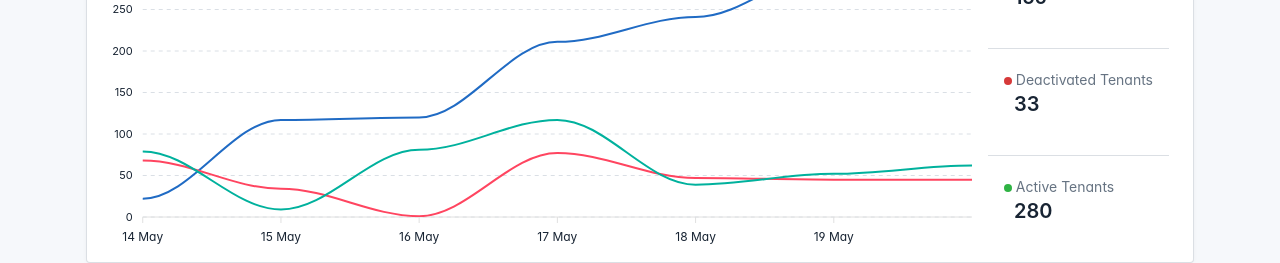
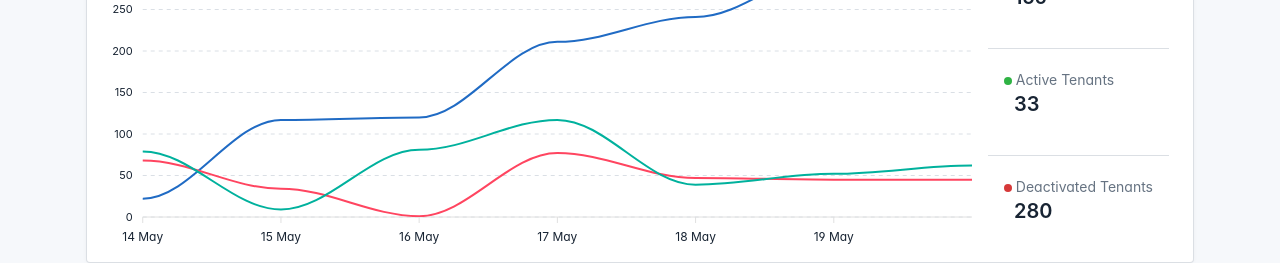
Before and after one commit to TharinduWijayarathna/HRSphere-Admin, a React (Create React App) app: page / in a window 1280 px wide. Shown: the part 235-498 px from the top of the page. Built offline with nearby package versions, Linux system fonts and the light colour scheme; no server answers; sample sign-in values are in the browser's storage; a web font is replaced by a local one.

Commit message:
Chart Changes

```diff
--- a/src/components/charts/UserChart.tsx
+++ b/src/components/charts/UserChart.tsx
@@ -125,7 +125,7 @@ const UserChart: React.FC<{ range: string }> = ({ range }) => {
     return <div id="chart-active-users-2" ref={chartRef}></div>;
 };
 
-const DashboardCard: React.FC = () => {
+const UserChartCard: React.FC = () => {
     const [range, setRange] = useState("Last 7 days");
 
     return (
@@ -160,14 +160,14 @@ const DashboardCard: React.FC = () => {
                                 <div className="h2 text-start">&nbsp; {generateRandomData(1, 300)[0]}</div>
                             </div>
                             <div className="px-3">
-                                <div className="text-muted text-start">
-                                    <span className="status-dot bg-danger"></span> Deactivated Tenants
+                                <div className="text-muted  text-start">
+                                    <span className="status-dot bg-green"></span> Active Tenants
                                 </div>
                                 <div className="h2 text-start">&nbsp; {generateRandomData(1, 300)[0]}</div>
                             </div>
                             <div className="px-3">
-                                <div className="text-muted  text-start">
-                                    <span className="status-dot bg-green"></span> Active Tenants
+                                <div className="text-muted text-start">
+                                    <span className="status-dot bg-danger"></span> Deactivated Tenants
                                 </div>
                                 <div className="h2 text-start">&nbsp; {generateRandomData(1, 300)[0]}</div>
                             </div>
@@ -179,4 +179,4 @@ const DashboardCard: React.FC = () => {
     );
 };
 
-export default DashboardCard;
+export default UserChartCard;
--- a/src/pages/home/Dashboard.tsx
+++ b/src/pages/home/Dashboard.tsx
@@ -1,8 +1,7 @@
 import React, { useEffect } from 'react';
 import AppLayout from '../../layouts/AppLayout';
 import { useNavigate } from 'react-router-dom';
-import UserChart from '../../components/charts/UserChart';
-import DashboardCard from '../../components/charts/UserChart';
+import UserChartCard from '../../components/charts/UserChart';
 
 const Dashboard: React.FC = () => {
 
@@ -16,7 +15,7 @@ const Dashboard: React.FC = () => {
 
   return (
     <AppLayout>
-      <DashboardCard />
+      <UserChartCard />
     </AppLayout>
   );
 };
```
